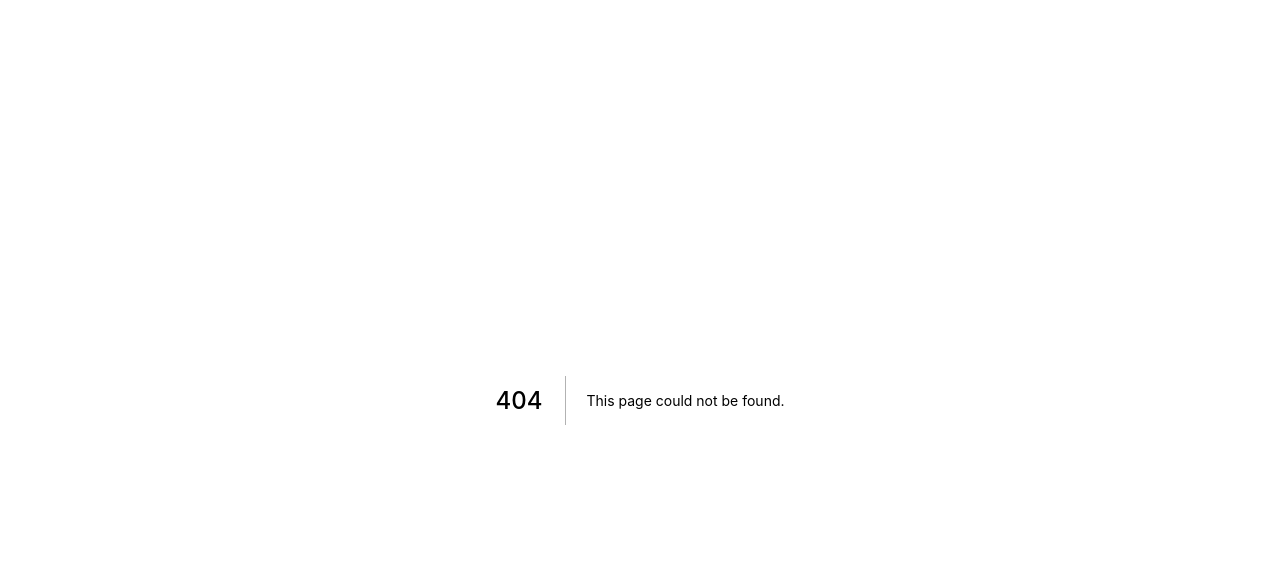
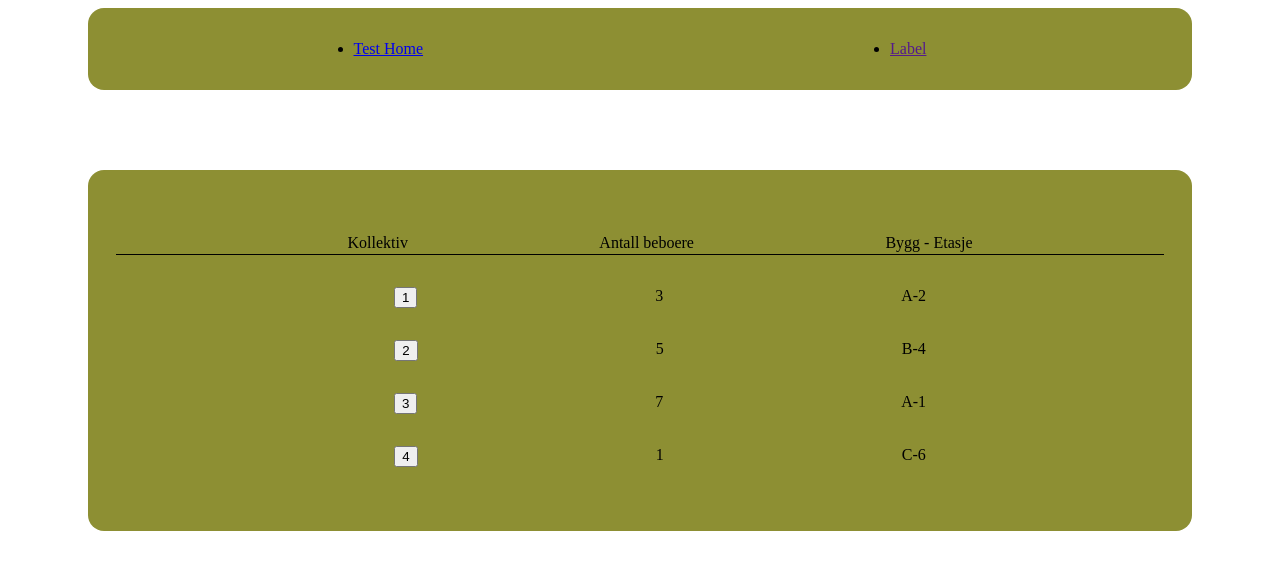
Before and after one commit to henrikhorluck/tdt4140-washlists, a Next.js app in the folder frontend/sif_vaskelister/: page /Manager in a window 1280 px wide. Before the commit this address had no page. Shown: the top 570 px of the page. Built offline with nearby package versions, Linux system fonts and the light colour scheme.

Commit message:
#22 added overview over dorms for manager

```diff
--- /dev/null
+++ b/frontend/sif_vaskelister/components/managerView/atoms/DormItem.module.css
@@ -0,0 +1,7 @@
+.item{
+        list-style-type: none;
+        width: 100%;
+        display: flex;
+        flex-direction: row;
+        justify-content: space-evenly;
+}
--- /dev/null
+++ b/frontend/sif_vaskelister/components/managerView/atoms/DormItem.tsx
@@ -0,0 +1,32 @@
+import React, { FC } from "react";
+
+import styles from './DormItem.module.css';
+
+interface Props {
+    dorm:{
+        dormID: number,
+        occupants: number,
+        building: string,
+        floor: number
+    };
+  }
+
+ const DromItem: FC<Props> = ({
+  dorm
+}) => {
+  return (
+    <ul className={styles.item}>
+        <li>
+        <button onClick={() => {}}>{dorm.dormID}</button>
+        </li>
+        <li>
+            {dorm.occupants}
+        </li>
+        <li>
+            {dorm.building}-{dorm.floor}
+        </li>
+    </ul>
+  );
+};
+
+export default DromItem;
--- /dev/null
+++ b/frontend/sif_vaskelister/components/managerView/molecules/DormList.module.css
@@ -0,0 +1,9 @@
+.item{
+    list-style-type: none;
+    width: 100%;
+    display: flex;
+    flex-direction: row;
+    justify-content: space-evenly;
+    padding-bottom: 2px;
+    border-bottom: 1px solid black;
+}
--- /dev/null
+++ b/frontend/sif_vaskelister/components/managerView/molecules/DormList.tsx
@@ -0,0 +1,40 @@
+import React, { FC } from "react";
+import DormItem from '../atoms/DormItem'
+
+import styles from './DormList.module.css';
+
+interface dorm {
+        dormID: number,
+        occupants: number,
+        building: string,
+        floor: number
+}
+
+interface Props {
+    dormList: [dorm]
+  }
+
+  const DromList: FC<Props> = ({
+  dormList
+}) => {
+  return (
+      <>
+      <ul className={styles.item}>
+          <li>
+              Kollektiv
+          </li>
+          <li>
+              Antall beboere
+          </li>
+          <li>
+              Bygg - Etasje
+          </li>
+      </ul>
+    {dormList.map((dorm:any, i:number) =>(
+        <DormItem key={i} dorm={dorm} />
+    ))}
+    </>
+  );
+};
+
+export default DromList;
--- /dev/null
+++ b/frontend/sif_vaskelister/pages/Manager.tsx
@@ -0,0 +1,55 @@
+import TodoList from "../components/TodoList/molecules/TodoList/TodoList";
+import Main from "../components/template/Main"
+import React, { FC } from "react";
+import DormItem from '../components/managerView/atoms/DormItem'
+import DormList from '../components/managerView/molecules/DormList'
+import styles from './DormItem.module.css';
+
+
+interface Props {
+    dorm:{
+        dormID: number,
+        occupants: number,
+        building: string,
+        floor: number
+    };
+    removeTodo: (n: number) => void;
+  }
+
+const dormList: any = [
+    {
+        dormID: 1,
+        occupants: 3,
+        building: 'A',
+        floor: 2
+    },
+    {
+        dormID: 2,
+        occupants: 5,
+        building: 'B',
+        floor: 4
+    },
+    {
+        dormID: 3,
+        occupants: 7,
+        building: 'A',
+        floor: 1
+    },
+    {
+        dormID: 4,
+        occupants: 1,
+        building: 'C',
+        floor:6
+    }
+]
+
+const Manager: FC<Props>  = () => {
+
+    return(
+        <Main>
+            <DormList dormList={dormList}></DormList>
+        </Main>
+  );
+};
+
+export default Manager;
```
